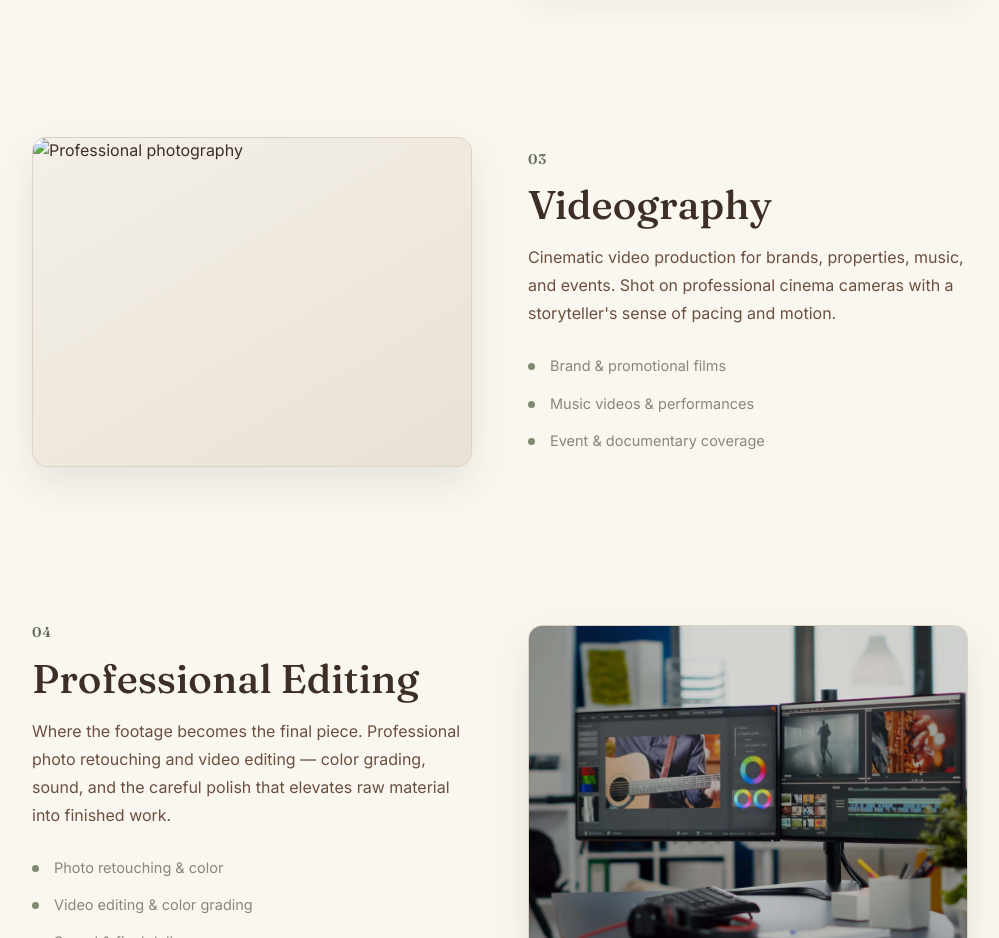
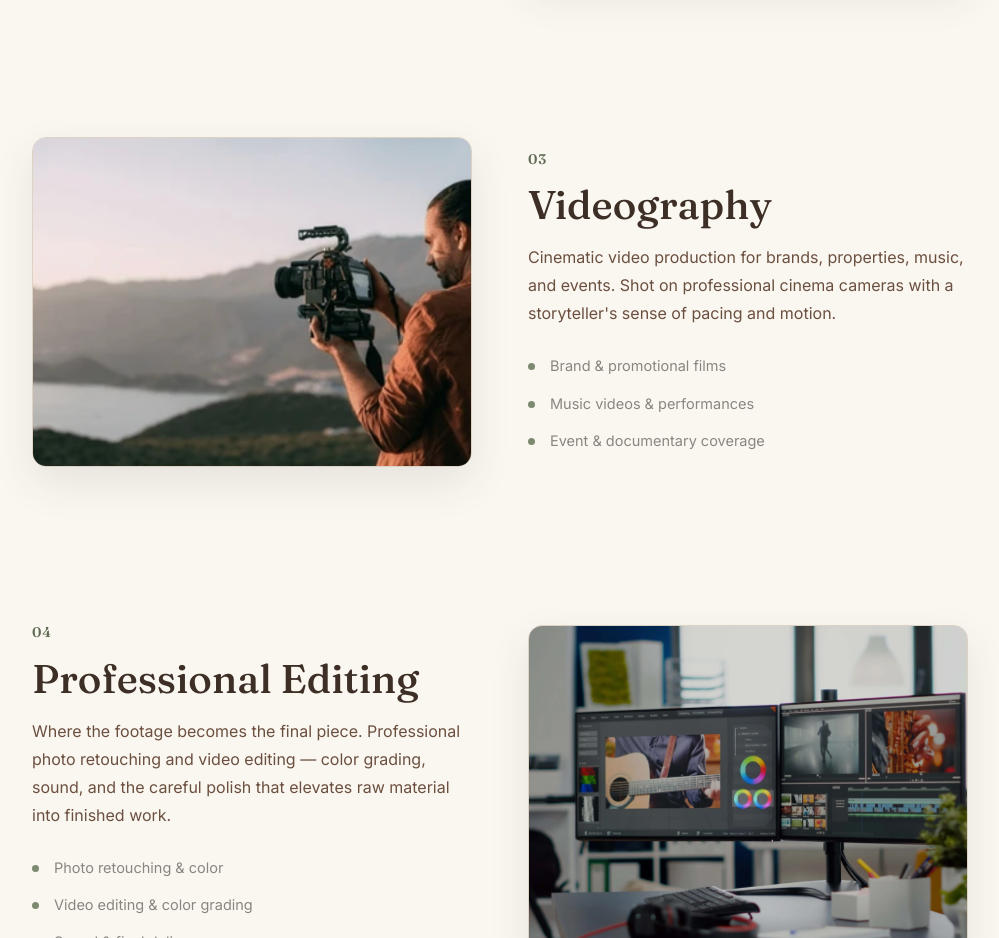
Before and after one commit to customoutput/royhawu, a plain HTML site: page productions.html in a window 1280 px wide. Shown: the part 1420-2358 px from the top of the page, without its empty margins (140-1139 px from the left). Drawn offline with Linux system fonts and the light colour scheme.

Commit message:
Update productions.html

```diff
--- a/productions.html
+++ b/productions.html
@@ -401,7 +401,7 @@
       <div class="media">
         <!-- To add a photo: replace the placeholder div below with:
              <img src="/images/videography.jpg" alt="Professional videography"> -->
-       <img src="videopng.png" alt="Professional photography">
+       <img src="video.png" alt="Professional photography">
         </div>
       </div>
       <div class="copy">
```
